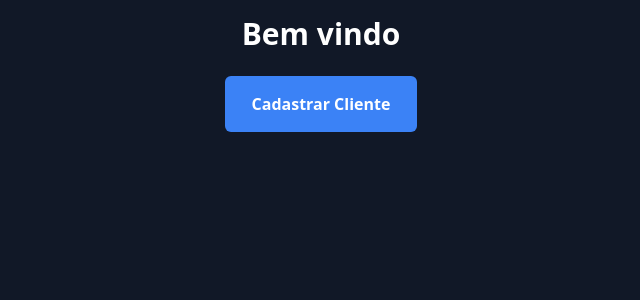
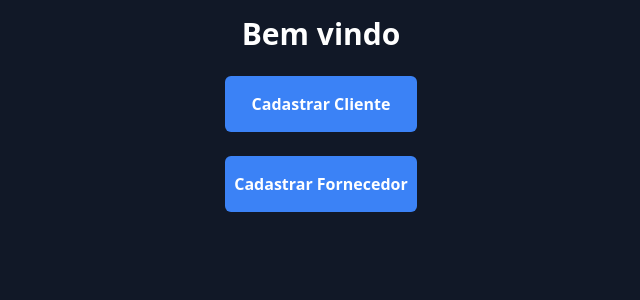
Before and after one commit to MatheusAmaralDeSousa/projeto_django_1, a Django app: page / in a window 1280 px wide. Shown: the part 60-360 px from the top of the page, without its empty margins (319-959 px from the left). Run offline with Django 4.2, Linux system fonts and the light colour scheme.

Commit message:
refactor: navbar integrated cadastro_fornecedor html

```diff
--- a/djangoapp/app_navbar/templates/navbar/navbar.html
+++ b/djangoapp/app_navbar/templates/navbar/navbar.html
@@ -28,6 +28,9 @@
             <a href="{% url 'home_cliente' %}" class="block mx-auto bg-blue-500 hover:bg-blue-600 text-white rounded-md py-4 text-center font-semibold transition duration-300 w-48 mb-6">
                 Cadastrar Cliente
             </a>
+            <a href="{% url 'home_fornecedor' %}" class="block mx-auto bg-blue-500 hover:bg-blue-600 text-white rounded-md py-4 text-center font-semibold transition duration-300 w-48 mb-6">
+                Cadastrar Fornecedor
+            </a>
         </div>
     </div>
     {% endblock %}
```
